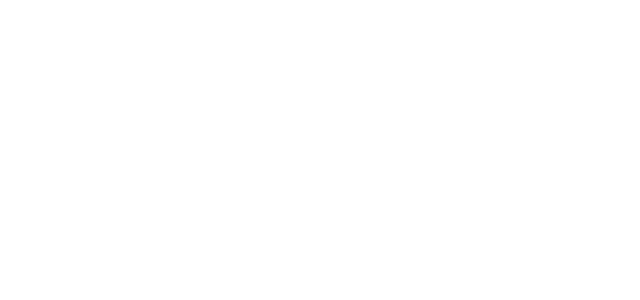
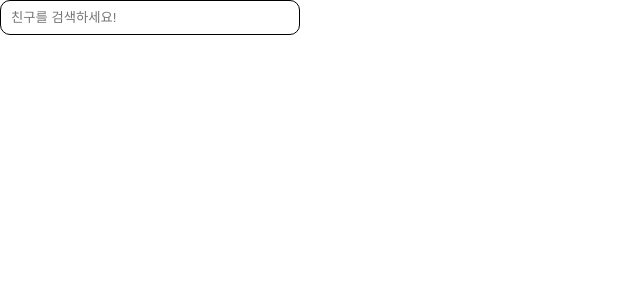
Before and after one commit to mju-KyungDongWonJeong/Togedong-front-end, a React (Create React App) app: page /setting in a window 1280 px wide. Shown: the top 300 px of the page, without its empty margins (0-640 px from the left). Built offline with nearby package versions, Linux system fonts and the light colour scheme; a web font is replaced by a local one.

Commit message:
feat: SearchInput-component 구현

```diff
--- a/src/App.tsx
+++ b/src/App.tsx
@@ -1,9 +1,14 @@
 import { ThemeProvider } from 'styled-components';
 import { theme } from './styles/Theme';
 import './App.css';
+import SearchInput from './assets/component/SearchInput';
 
 function App() {
-  return <ThemeProvider theme={theme}></ThemeProvider>;
+  return (
+    <ThemeProvider theme={theme}>
+      <SearchInput />
+    </ThemeProvider>
+  );
 }
 
 export default App;
--- /dev/null
+++ b/src/assets/component/SearchInput.tsx
@@ -0,0 +1,37 @@
+import { useState } from 'react';
+import styled from 'styled-components';
+
+const SearchInput = () => {
+  const [search, setSearch] = useState<string>('');
+  const handleSubmit = () => {
+    console.log(search);
+  };
+
+  const handleChange = (e: React.ChangeEvent<HTMLInputElement>) => {
+    setSearch(e.target.value);
+  };
+  return (
+    <InputContainer onSubmit={handleSubmit}>
+      <InputContent
+        placeholder="친구를 검색하세요!"
+        value={search}
+        onChange={handleChange}
+      />
+    </InputContainer>
+  );
+};
+
+export default SearchInput;
+
+const InputContainer = styled.form`
+  width: 300px;
+  height: 35px;
+`;
+
+const InputContent = styled.input`
+  width: 100%;
+  height: 100%;
+  border-radius: 10px;
+  border: 1px solid ${({ theme }) => theme.colors.BLACK};
+  padding: 10px;
+`;
```
